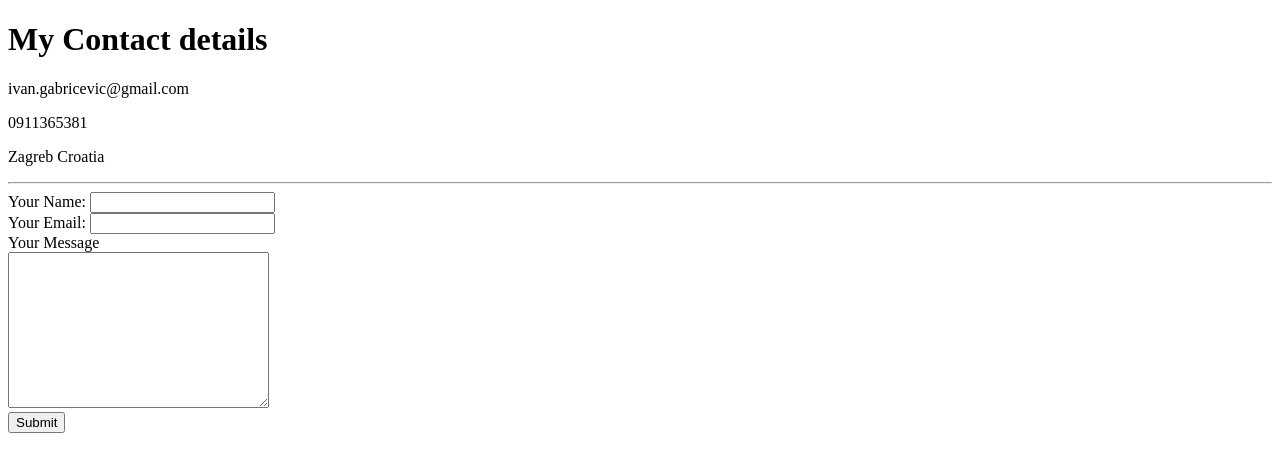
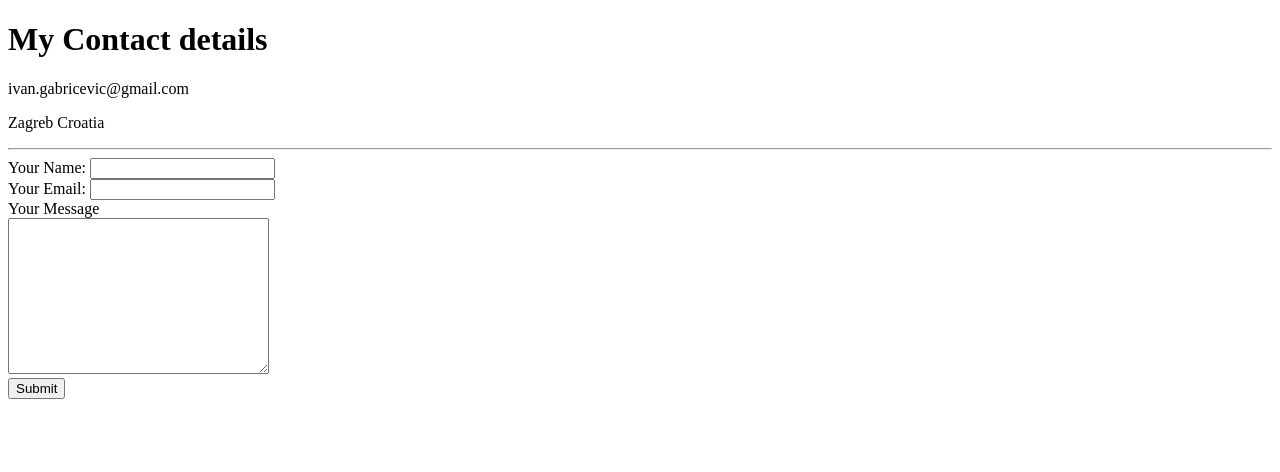
Before and after one commit to gabri2i/gabri, a plain HTML site: page Contact-me.html in a window 1280 px wide. Drawn offline with Linux system fonts and the light colour scheme.

Commit message:
Update Contact-me.html

```diff
--- a/Contact-me.html
+++ b/Contact-me.html
@@ -9,7 +9,6 @@
 <body>
   <h1>My Contact details</h1>
   <p>ivan.gabricevic@gmail.com</p>
-  <p>0911365381</p>
   <p>Zagreb Croatia</p>
   <hr>
   <form "" action="mailto:ivan.gabricevic@gmail.com" method="post" enctype="text/plain">
```
